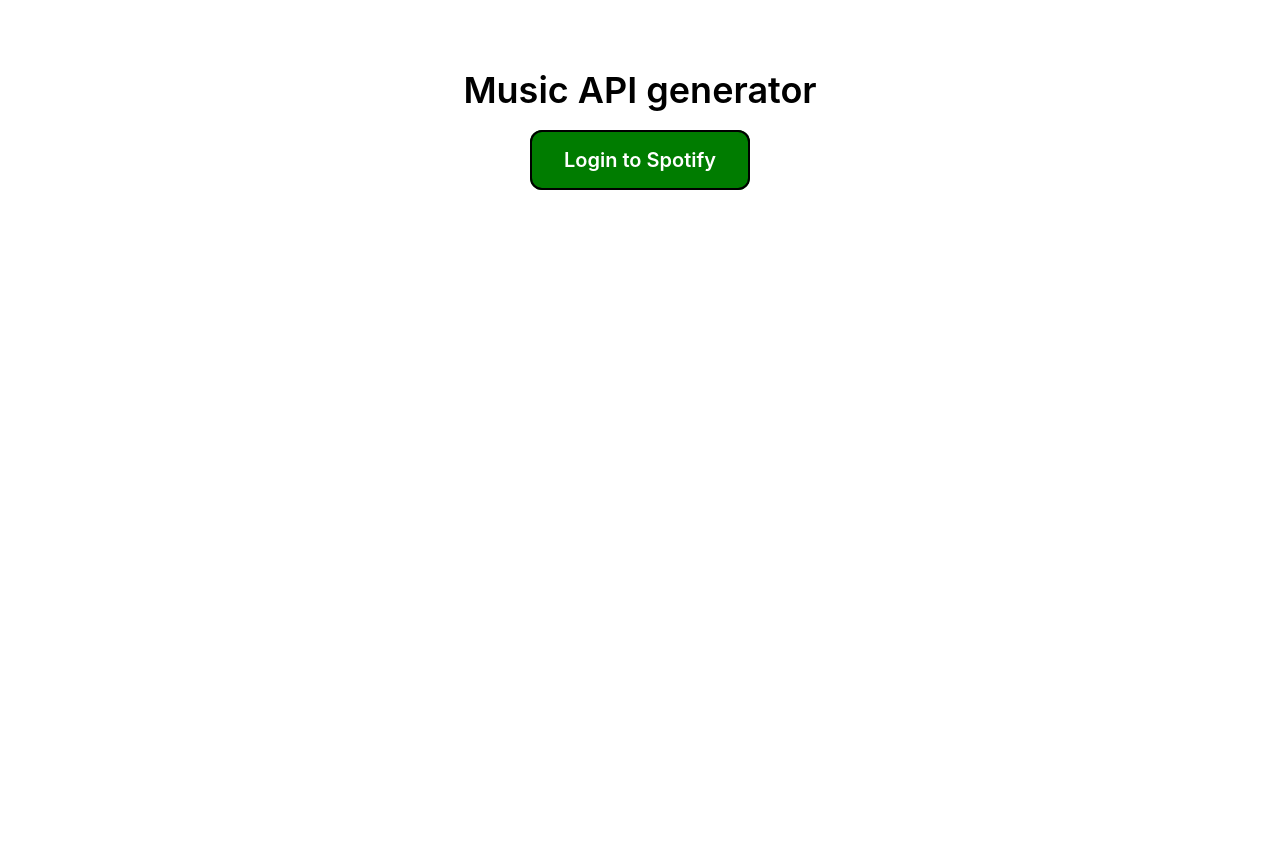
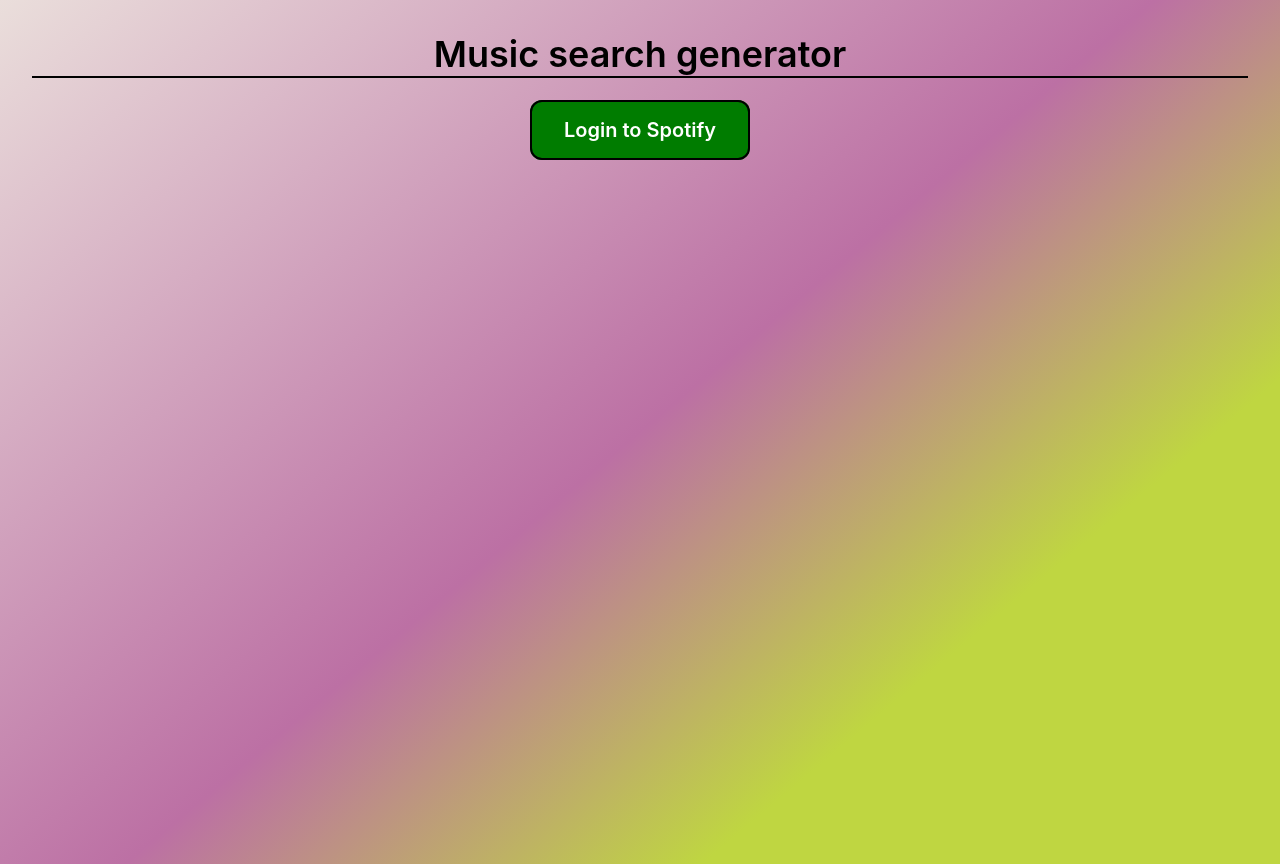
Before and after one commit to NickBansal/jessie-API, a React (Create React App) app: page / in a window 1280 px wide. Before the commit the page ends 800 px from the top, so only its background shows below. Built offline with nearby package versions, Linux system fonts and the light colour scheme.

Commit message:
added in a navbar and hash util

```diff
--- a/src/components/buttons/buttons.css
+++ b/src/components/buttons/buttons.css
@@ -10,3 +10,8 @@
     font-weight: 600;
     width: 215px
     }
+
+ .spotify-link:hover {
+    background: #02bd02;
+    transition: 0.3s;
+}
--- /dev/null
+++ b/src/components/header/header.css
@@ -0,0 +1,7 @@
+header {
+    text-align: center;
+    font-size: 36px;
+    font-weight: 600;
+    border-bottom: 2px solid black;
+    margin-bottom: 40px;
+}
--- /dev/null
+++ b/src/components/header/header.tsx
@@ -0,0 +1,5 @@
+import './header.css';
+
+export const Header = () => {
+  return <header>Music search generator</header>;
+};
--- a/src/index.css
+++ b/src/index.css
@@ -5,7 +5,9 @@
     sans-serif;
   -webkit-font-smoothing: antialiased;
   -moz-osx-font-smoothing: grayscale;
-  padding: 32px
+  padding: 32px;
+  background-image: linear-gradient(140deg, #EADEDB 0%, #BC70A4 50%, #BFD641 75%);
+  height: 100vh;
 }
 
 code {
--- a/src/pages/App.tsx
+++ b/src/pages/App.tsx
@@ -1,20 +1,32 @@
+import { type SetStateAction, useEffect, useState } from 'react';
+
 import { ButtonLink } from '../components/buttons/buttons';
+import { Header } from '../components/header/header';
 import { AUTH_ENDPOINT, CLIENT_ID, REDIRECT_URI, RESPONSE_TYPE } from '../constants/spotify';
+import { windowsHash } from '../utils/window-hash';
 
 import './app.css';
 
 function App() {
+  const [token, setToken] = useState<SetStateAction<string | null>>('');
+
+  useEffect(() => {
+    const hashToken = windowsHash();
+
+    setToken(hashToken);
+  }, []);
+
   return (
     <div className="App">
-      <header className="App-header">
-        <p>Music API generator</p>
-      </header>
+      <Header />
 
       <section className="App-section">
-        <ButtonLink
-          href={`${AUTH_ENDPOINT}?client_id=${CLIENT_ID}&redirect_uri=${REDIRECT_URI}&response_type=${RESPONSE_TYPE}`}
-          btnText="Login to Spotify"
-        />
+        {!token && (
+          <ButtonLink
+            href={`${AUTH_ENDPOINT}?client_id=${CLIENT_ID}&redirect_uri=${REDIRECT_URI}&response_type=${RESPONSE_TYPE}`}
+            btnText="Login to Spotify"
+          />
+        )}
       </section>
     </div>
   );
--- a/src/pages/app.css
+++ b/src/pages/app.css
@@ -1,9 +1,3 @@
-.App-header {
-  text-align: center;
-  font-size: 36px;
-  font-weight: 600;
-}
-
 .App-section {
   text-align: center;
 }
--- /dev/null
+++ b/src/utils/window-hash.js
@@ -0,0 +1,17 @@
+export const windowsHash = () => {
+    const hash = window?.location?.hash || null;
+    let token = window.localStorage.getItem('token');
+
+    if (!token && hash) {
+      token = hash
+        .substring(1)
+        .split('&')
+        .find((elem) => elem.startsWith('access_token'))
+        .split('=')[1];
+
+      window.location.hash = '';
+      window.localStorage.setItem('token', token);
+    }
+
+    return token
+}
```
Lines whose indentation alone changed are shown as unchanged.
